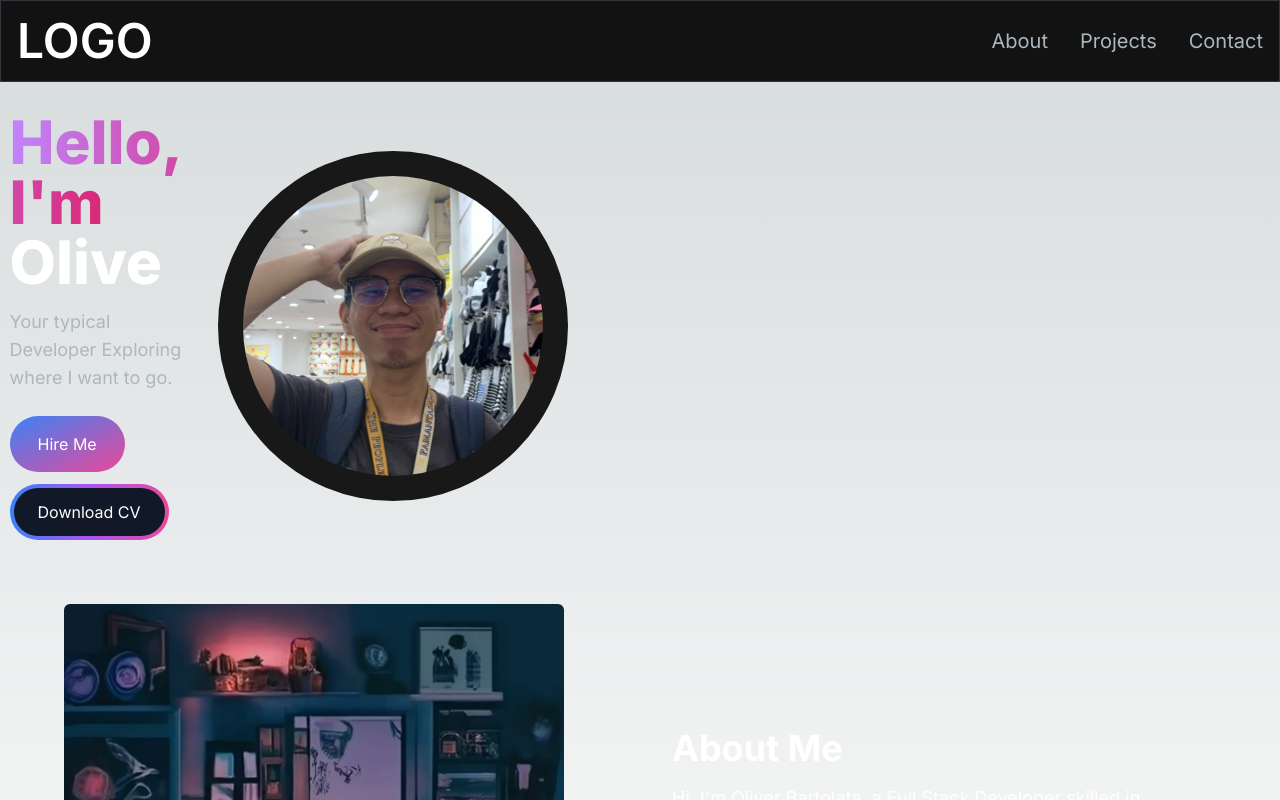
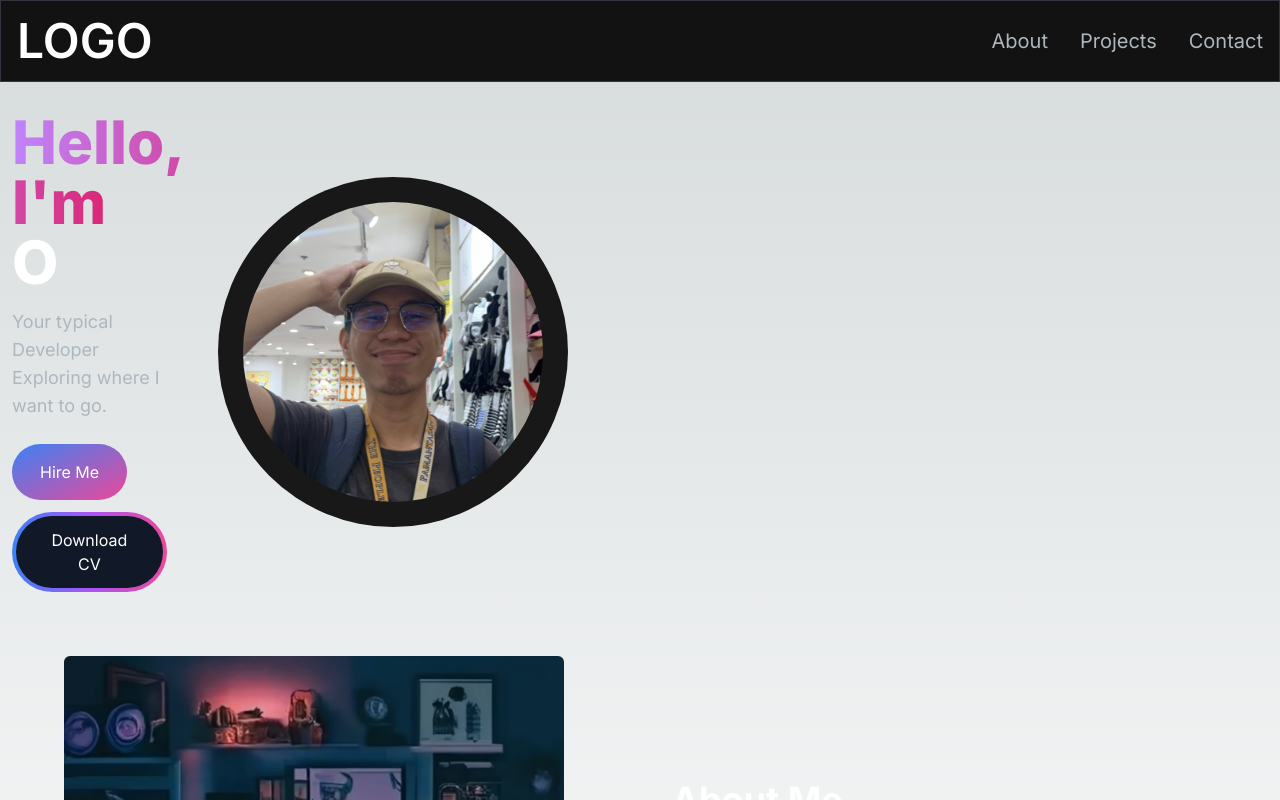
Before and after one commit to Mathhiass/portfolio-project, a Next.js app: page / in a window 1280 px wide. Shown: the top 800 px of the page. Built offline with nearby package versions, Linux system fonts and the light colour scheme.

Commit message:
Update HeroSection.jsx

```diff
--- a/app/components/HeroSection.jsx
+++ b/app/components/HeroSection.jsx
@@ -21,7 +21,7 @@ const HeroSection = () => {
                         1000,
                         "Kali",
                         1000,
-                        "Web Developer",
+                        "a Web Developer",
                         1000
                     ]}
                     wrapper="span"
```
